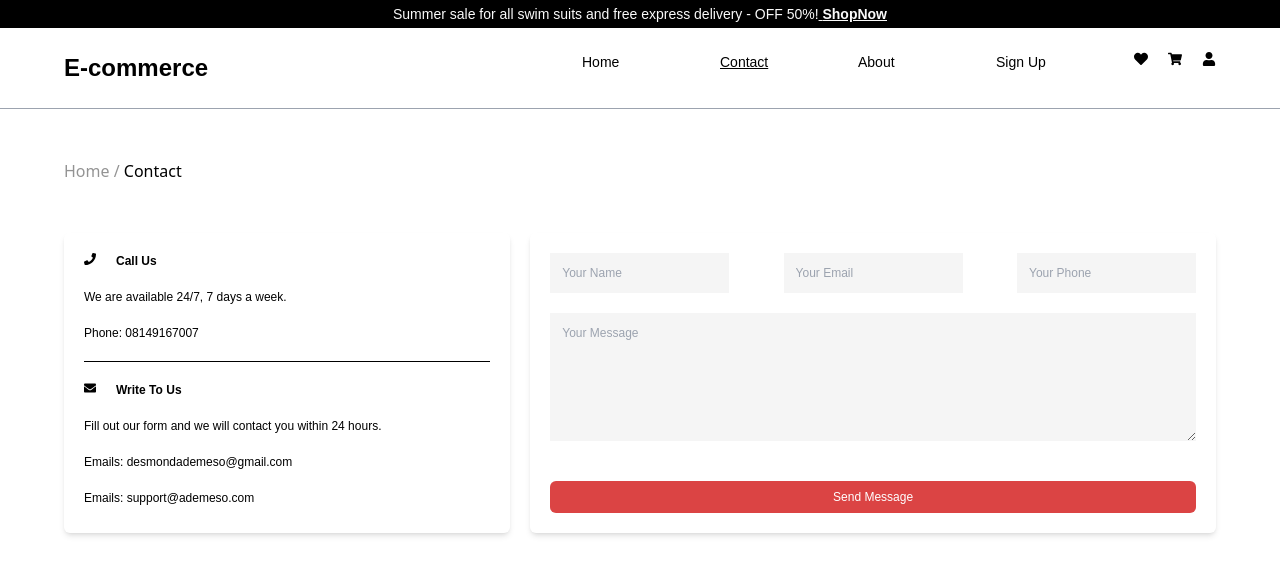
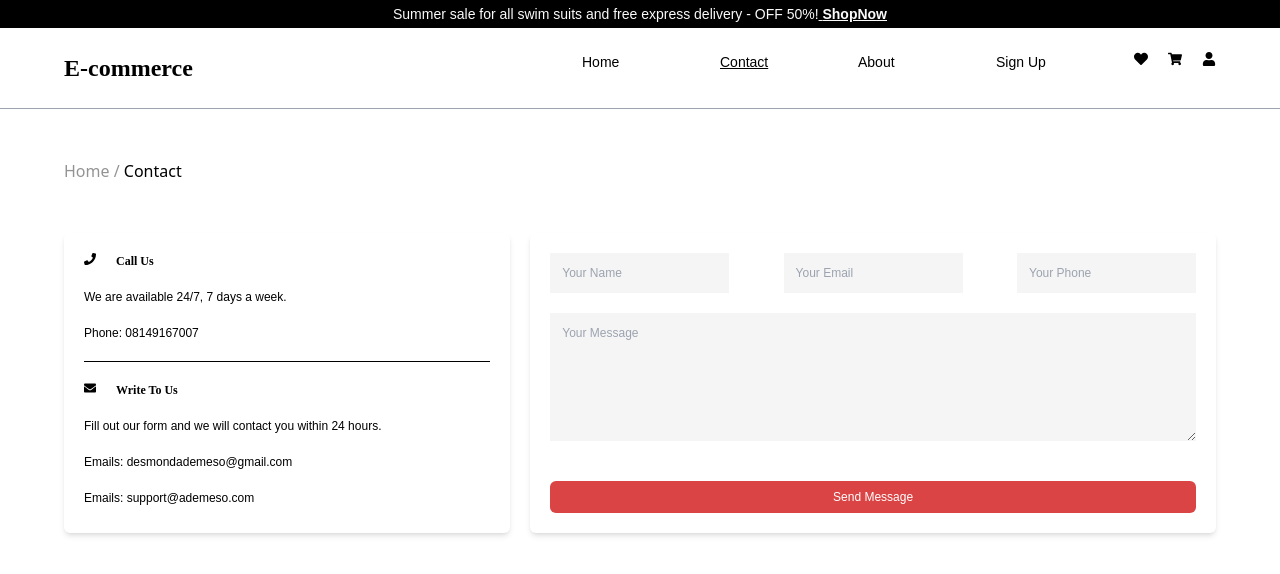
Before and after one commit to KingDez04/EcmrcWbst, a React (Vite) app: page /contact in a window 1280 px wide. Shown: the top 574 px of the page. Built offline with nearby package versions, Linux system fonts and the light colour scheme.

Commit message:
chore(ui): customize heading fonts

```diff
--- a/src/components/Contact/Contact.jsx
+++ b/src/components/Contact/Contact.jsx
@@ -33,13 +33,13 @@ const Contact = () => {
       </div>
       <div className="grid gap-5 grid-flow-col font-textFont text-xs">
         <div className="ml-2 md:ml-16 flex flex-col gap-5 p-5 shrink shadow-md rounded-md">
-          <p className="flex gap-5 font-bold">
+          <p className="flex gap-5 font-bold font-headingsFont">
             <FaPhone /> Call Us
           </p>
           <p>We are available 24/7, 7 days a week.</p>
           <p>Phone: 08149167007</p>
           <hr className="border-black" />
-          <p className="flex gap-5 font-bold">
+          <p className="flex gap-5 font-bold font-headingsFont">
             <FaEnvelope /> Write To Us
           </p>
           <p>Fill out our form and we will contact you within 24 hours.</p>
--- a/src/components/NavBar/NavBar.jsx
+++ b/src/components/NavBar/NavBar.jsx
@@ -7,11 +7,11 @@ const NavBar = () => {
       className="py-6 hidden lg:flex justify-between font-textFont md:text-sm border-gray-400 border-b-[1px]"
       aria-label="Lead Navigation"
     >
-      <h1 className="font-bold ml-16 text-2xl">E-commerce</h1>
+      <h1 className="font-bold ml-16 text-2xl font-headingsFont">E-commerce</h1>
       <ul className="grid grid-cols-5 gap-14 whitespace-nowrap max-w-[698px] mr-16">
         <li>
           <NavLink
-            to="/home"
+            to="/"
             className={({ isActive }) => (isActive ? "underline" : "")}
           >
             Home
```
